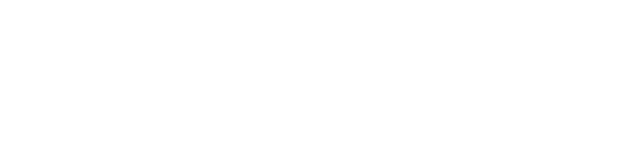
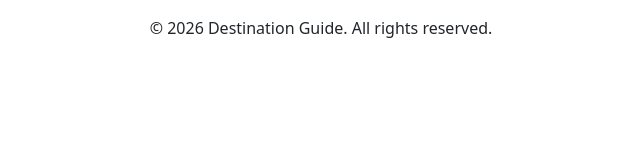
Before and after one commit to MHussainGit/Milestone-Project-2--destination-guide, a plain HTML site: page destinations.html in a window 1280 px wide. Shown: the whole page, without its empty margins (319-959 px from the left). Drawn offline with nearby package versions, Linux system fonts and the light colour scheme; files that its build step writes are made by us from their sources; a small style sheet from the web is missing.

Commit message:
Updated the footer across all pages.

```diff
--- a/destinations.html
+++ b/destinations.html
@@ -17,13 +17,16 @@
     <link
         href="https://fonts.googleapis.com/css2?family=Roboto:wght@400;700&display=swap"
         rel="stylesheet">
-    <link href="https://cdn.jsdelivr.net/npm/bootstrap@5.3.0/dist/css/bootstrap.min.css" rel="stylesheet"
-          integrity="sha384-9ndCyUaIbzAi2FUVXJi0CjmCapSmO7SnpJef0486qhLnuZ2cdeRhO02iuK6F" crossorigin="anonymous">
+    <link
+        href="https://cdn.jsdelivr.net/npm/bootstrap@5.3.0/dist/css/bootstrap.min.css" rel="stylesheet"
+        integrity="sha384-9ndCyUaIbzAi2FUVXJi0CjmCapSmO7SnpJef0486qhLnuZ2cdeRhO02iuK6F" crossorigin="anonymous">
 </head>
 <body>
 
 </body>
 <footer>
-
+    <div class="container text-center py-3">
+        &copy; 2026 Destination Guide. All rights reserved.
+    </div>
 </footer>
 </html>
```
Also changed, not shown: home.html (+6 -3 lines).
